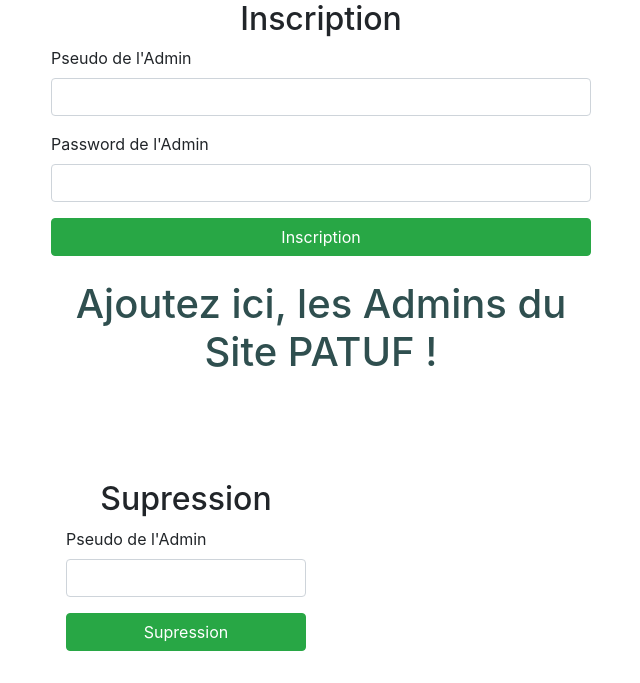
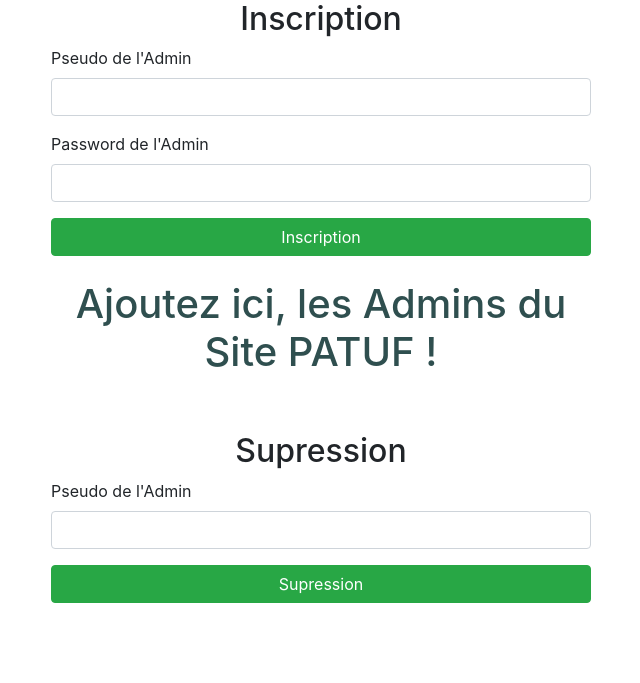
Before and after one commit to AmarAdam/patuf, a CodeIgniter app: page /database//ConnexionCtrl/addadmin in a window 1280 px wide. Shown: the part 174-857 px from the top of the page, without its empty margins (34-674 px from the left). After the commit the page ends 777 px from the top, so only its background shows below. Run offline with CodeIgniter, Linux system fonts and the light colour scheme; some libraries are stand-ins or nearby versions.

Commit message:
Update add_admin.php

```diff
--- a/application/views/pages/admin/add_admin.php
+++ b/application/views/pages/admin/add_admin.php
@@ -27,12 +27,15 @@
                         <h1 style="color:darkslategrey; " > Ajoutez ici, les Admins du Site PATUF ! </h1>
                     </div>
                 </form>
+                </div>
+            </div>
+        </div>
+    </div>
+</div>
 
-                <br></br>
 <br></br>
 
 <?php echo form_open('ConnexionCtrl/deleteAdmin'); ?>
-
 
 <div class="container">
     <div id="page-login" class="row">
@@ -50,16 +53,13 @@
                             <h6 style="color:red;"</h6>
 					</div>
 
-                    <div class="text-center"><input class="btn btn-primary btn-success btn-block" type="submit" value=" Supression" /></div>
+                    <div class="text-center"><input class="btn btn-primary btn-success btn-block" type="submit" value=" Supression " /></div>
                     <div class="text-center">
                         <br>
-                        <h1 style="color:darkslategrey; " >  </h1>
                     </div>
                 </form>
-
                 </div>
             </div>
         </div>
     </div>
 </div>
-</form>
```
Lines whose indentation alone changed are shown as unchanged.
